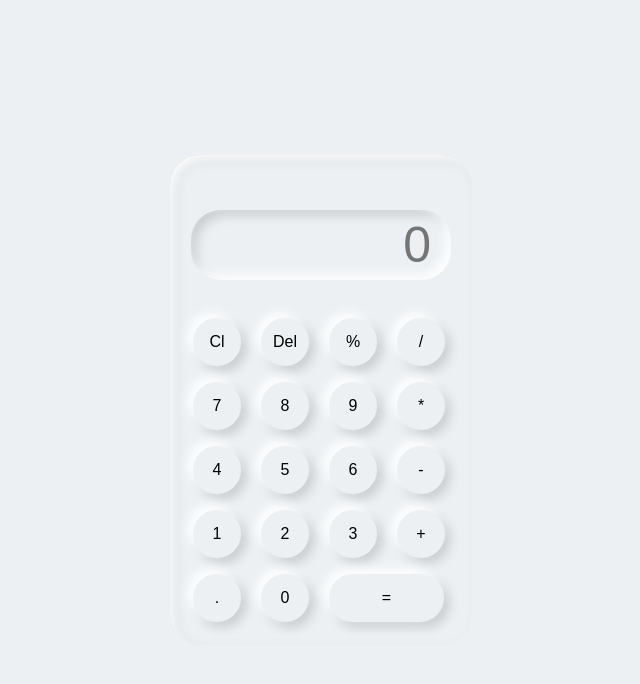
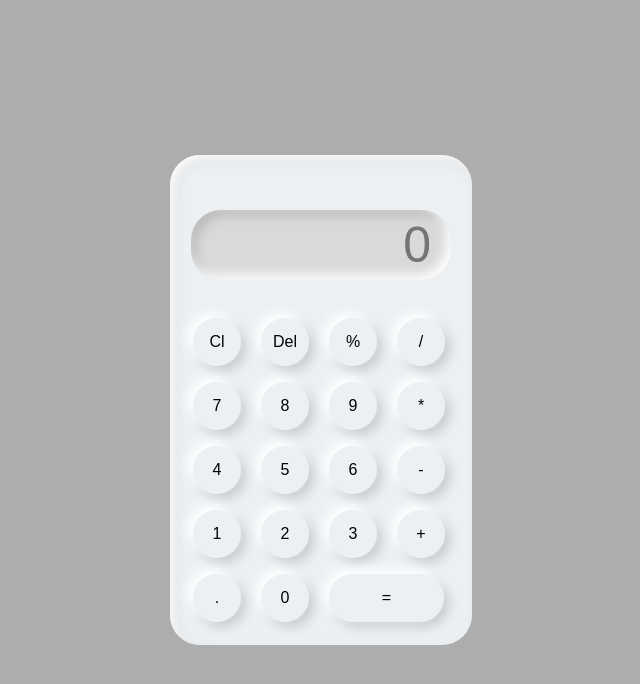
Before and after one commit to kilva245/calculator, a plain HTML site: page index.html in a window 1280 px wide. Shown: the whole page, without its empty margins (319-959 px from the left). Drawn offline with Linux system fonts and the light colour scheme.

Commit message:
Update style.css

```diff
--- a/style.css
+++ b/style.css
@@ -7,7 +7,7 @@
 }
 
 body {
-    background-color: #ecf0f3;
+    background-color: #adadad;
 }
 
 .container {
@@ -33,7 +33,7 @@ input{
     width: 260px;
     box-shadow: inset -5px -5px 12px #ffffff,
                 inset 5px 5px 12px rgba(0, 0, 0, .16);
-    background-color: #ecf0f3;
+    background-color: #d9d9d9;
     border: none;
     border-radius: 30px;
     text-align: end;
```
